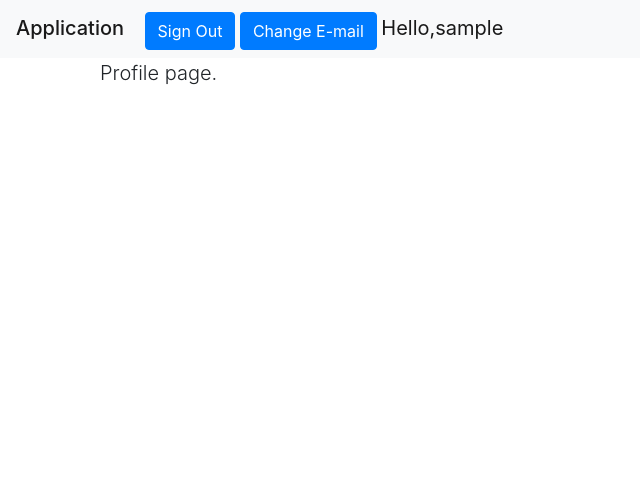
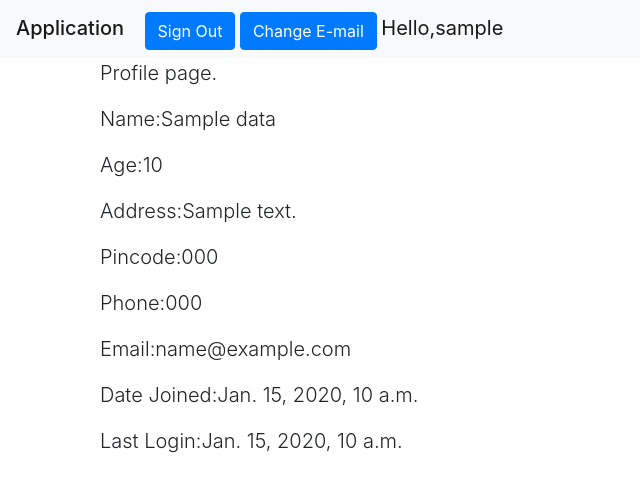
Before and after one commit to nova-sangeeth/inventory_system, a Django app: template templates/profile.html in a window 1280 px wide. Shown: the top 492 px of the page, without its empty margins (0-640 px from the left). Run offline with Django 3.2, Linux system fonts and the light colour scheme; a user stored in the database is signed in; tables that the repository leaves empty hold one stand-in row (values such as "Sample post"); the template is opened without the code that fills it: most values are stand-ins (such as "Sample title", 1, 10 or a date in 2020); some libraries are stand-ins or nearby versions.

Commit message:
added new templates for user profile

```diff
--- a/templates/profile.html
+++ b/templates/profile.html
@@ -4,5 +4,16 @@
 
 <div class="container">
     <p class="lead">Profile page.</p>
+    {% for items in data %}
+    <p class="lead">Name:{{ items.name }}</p>
+    <p class="lead">Age:{{ items.age }}</p>
+    <p class="lead">Address:{{ items.address }}</p>
+    <p class="lead">Pincode:{{ items.pincode }}</p>
+    <p class="lead">Phone:{{ items.phone }}</p>
+    {% endfor %}
+    <p class="lead">Email:{{ user.email }}</p>
+    <p class="lead">Date Joined:{{ user.date_joined }}</p>
+    <p class="lead">Last Login:{{ user.last_login }}</p>
+
 </div>
 {% endblock content %}
--- a/templates/register.html
+++ b/templates/register.html
@@ -1,5 +1,6 @@
 <!DOCTYPE html>
 {% extends 'base.html' %}
+{% load crispy_forms_tags %}
 <html lang="en">
 
 <head>
@@ -11,12 +12,14 @@
 <body>
     {% block content %}
     <div class="container">
-        <form action="">
+        <form method="POST">
             {% csrf_token %}
+            {{ form | crispy }}
             <button class="btn btn-outline-success" type="submit">Submit</button>
         </form>
     </div>
     {% endblock content %}
 </body>
 
+
 </html>
```
